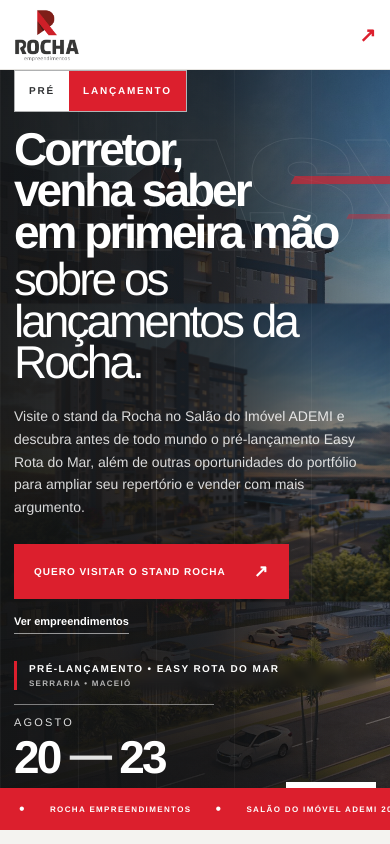
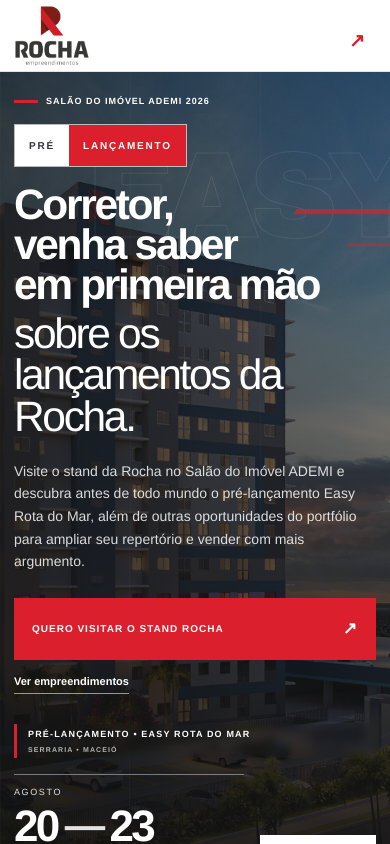
Before and after one commit to diegotbyrro-ui/conviterocha, a Next.js app: page / in a window 390 px wide. Shown: the top 844 px of the page. Built offline with nearby package versions, Linux system fonts and the light colour scheme; no server answers.

Commit message:
Refina layout mobile do convite Rocha

```diff
--- /dev/null
+++ b/app/mobile-fixes.css
@@ -0,0 +1,503 @@
+/* ==========================================================
+   ROCHA — AJUSTES EXCLUSIVOS MOBILE
+   Desktop permanece intacto.
+   ========================================================== */
+
+@media (max-width: 620px) {
+
+  /* =========================
+     HEADER
+     ========================= */
+
+  .siteHeader{
+    height:72px;
+  }
+
+  .headerInner{
+    height:72px;
+    display:grid;
+    grid-template-columns:1fr auto;
+    align-items:center;
+    gap:12px;
+  }
+
+  .siteHeader .brandLogo{
+    transform:none;
+  }
+
+  .brandLogoImage{
+    width:76px;
+    height:auto;
+  }
+
+  .headerEvent{
+    display:none;
+  }
+
+  .headerCta{
+    width:38px;
+    height:38px;
+    padding:0;
+    display:grid;
+    place-items:center;
+    justify-self:end;
+    font-size:0;
+  }
+
+  .headerCta span{
+    font-size:19px;
+    line-height:1;
+  }
+
+
+  /* =========================
+     HERO
+     ========================= */
+
+  .motionHero{
+    height:auto;
+    min-height:0;
+    max-height:none;
+    overflow:hidden;
+  }
+
+  .heroInner{
+    height:auto;
+    min-height:0;
+
+    display:flex;
+    flex-direction:column;
+
+    justify-content:flex-start;
+    align-items:stretch;
+
+    padding-top:24px;
+    padding-bottom:94px;
+  }
+
+  .heroCopy{
+    width:100%;
+    max-width:none;
+  }
+
+
+  /* =========================
+     IMAGEM DO EASY
+     ========================= */
+
+  .heroPhoto{
+    background:
+      #252729
+      url('/easy-rota-01.jpg')
+      58% center / cover
+      no-repeat;
+  }
+
+  /*
+    No desktop continuamos usando o IMG original.
+    No celular escondemos o IMG e usamos o background,
+    permitindo um enquadramento melhor do prédio.
+  */
+
+  .heroPhoto img{
+    opacity:0;
+    animation:none;
+  }
+
+  .heroShade{
+    background:
+      linear-gradient(
+        180deg,
+        rgba(15,16,17,.30) 0%,
+        rgba(15,16,17,.42) 28%,
+        rgba(15,16,17,.65) 63%,
+        rgba(15,16,17,.93) 100%
+      ),
+      linear-gradient(
+        90deg,
+        rgba(15,16,17,.62) 0%,
+        rgba(15,16,17,.12) 100%
+      );
+  }
+
+
+  /* =========================
+     SALÃO DO IMÓVEL ADEMI
+     ========================= */
+
+  .heroKicker{
+    width:100%;
+    max-width:100%;
+
+    display:flex;
+    align-items:center;
+
+    gap:8px;
+    margin:0;
+
+    font-size:9px;
+    line-height:1.2;
+    letter-spacing:.11em;
+
+    white-space:nowrap;
+  }
+
+  .heroKicker i{
+    display:block;
+    width:24px;
+    min-width:24px;
+    height:3px;
+
+    flex:0 0 24px;
+  }
+
+
+  /* =========================
+     PRÉ-LANÇAMENTO
+     ========================= */
+
+  .prelaunchBadge{
+    height:43px;
+    margin-top:17px;
+  }
+
+  .prelaunchBadge span,
+  .prelaunchBadge strong{
+    padding:0 14px;
+    font-size:10px;
+  }
+
+
+  /* =========================
+     TÍTULO PRINCIPAL
+     ========================= */
+
+  .heroCopy h1{
+    margin:18px 0 22px;
+
+    font-size:clamp(41px,10.9vw,48px);
+    line-height:.94;
+    letter-spacing:-.055em;
+  }
+
+  .heroCopy h1 em{
+    margin-top:8px;
+    line-height:.98;
+  }
+
+
+  /* =========================
+     TEXTO
+     ========================= */
+
+  .heroCopy p{
+    width:100%;
+    max-width:100%;
+
+    margin:0;
+
+    font-size:14px;
+    line-height:1.62;
+  }
+
+
+  /* =========================
+     BOTÕES
+     ========================= */
+
+  .heroActions{
+    width:100%;
+
+    display:flex;
+    flex-direction:column;
+    align-items:flex-start;
+
+    gap:15px;
+    margin-top:25px;
+  }
+
+  .heroActions .primaryCta{
+    width:100%;
+    min-height:62px;
+
+    justify-content:space-between;
+
+    padding:17px 18px;
+  }
+
+  .heroActions .ghostCta{
+    width:auto;
+  }
+
+
+  /* =========================
+     BLOCO EASY / DATA / STAND
+     ========================= */
+
+  .heroSide{
+    width:100%;
+
+    margin:30px 0 0;
+
+    display:grid;
+
+    grid-template-columns:
+      minmax(0,1fr)
+      116px;
+
+    gap:16px;
+
+    align-items:end;
+  }
+
+
+  /* EASY ROTA DO MAR */
+
+  .heroProductTag{
+    grid-column:1 / -1;
+
+    width:100%;
+    margin:0;
+
+    padding:4px 0 4px 11px;
+
+    border-left:3px solid var(--red);
+  }
+
+  .heroProductTag span{
+    font-size:9px;
+    line-height:1.35;
+    letter-spacing:.13em;
+  }
+
+  .heroProductTag b{
+    font-size:7px;
+    line-height:1.3;
+  }
+
+
+  /* =========================
+     DATA
+     ========================= */
+
+  .heroDate{
+    min-width:0;
+
+    padding:12px 0 0;
+
+    border-left:0;
+    border-top:
+      1px solid rgba(255,255,255,.42);
+  }
+
+  .heroDate small{
+    font-size:9px;
+    letter-spacing:.18em;
+  }
+
+  .heroDate strong{
+    display:flex;
+    align-items:center;
+
+    gap:7px;
+
+    margin:7px 0 10px;
+
+    font-size:44px;
+    line-height:.92;
+  }
+
+  .dateRange i{
+    transform:translateY(-1px);
+  }
+
+  .heroDate > span{
+    display:block;
+
+    font-size:12px;
+    line-height:1.45;
+  }
+
+
+  /* =========================
+     STAND ROCHA
+     ========================= */
+
+  .heroStand{
+    width:116px;
+    min-width:116px;
+    min-height:58px;
+
+    margin:0;
+
+    padding:11px 12px;
+
+    justify-self:end;
+    align-self:end;
+
+    display:flex;
+    flex-direction:column;
+
+    justify-content:center;
+    align-items:flex-start;
+
+    gap:4px;
+  }
+
+  .heroStand span{
+    font-size:7px;
+  }
+
+  .heroStand strong{
+    font-size:15px;
+  }
+
+
+  /* =========================
+     MOTION — EASY
+     ========================= */
+
+  .heroGiantWord{
+    top:70px;
+    right:-31px;
+
+    font-size:122px;
+    line-height:.8;
+
+    letter-spacing:-.08em;
+
+    opacity:.28;
+
+    -webkit-text-stroke:
+      1px rgba(255,255,255,.30);
+
+    animation:
+      mobileEasyFloat
+      7s
+      ease-in-out
+      infinite
+      alternate;
+  }
+
+  @keyframes mobileEasyFloat{
+
+    from{
+      transform:
+        translate3d(8px,0,0);
+    }
+
+    to{
+      transform:
+        translate3d(-8px,6px,0);
+    }
+
+  }
+
+
+  /* LINHAS VERMELHAS */
+
+  .heroLine--one{
+    width:112px;
+    height:5px;
+
+    right:-15px;
+    top:137px;
+
+    opacity:.85;
+  }
+
+  .heroLine--two{
+    width:58px;
+    height:3px;
+
+    right:-5px;
+    top:171px;
+
+    opacity:.72;
+  }
+
+  .heroLine--three{
+    display:none;
+  }
+
+  .heroRing{
+    display:none;
+  }
+
+
+  /* =========================
+     GRID DECORATIVO
+     ========================= */
+
+  .heroGrid{
+    opacity:.12;
+    grid-template-columns:
+      repeat(3,1fr);
+  }
+
+
+  /* =========================
+     TICKER
+     ========================= */
+
+  .motionTicker{
+    height:42px;
+  }
+
+  .tickerTrack{
+    font-size:8px;
+    gap:20px;
+  }
+
+
+  /* =========================
+     PROJETOS
+     ========================= */
+
+  .projectsSection{
+    padding-top:76px;
+  }
+
+  .projectsHead h2,
+  .venueCopy h2,
+  .formIntro h2{
+    font-size:40px;
+  }
+
+  .projectMedia{
+    min-height:310px;
+  }
+
+
+  /* Easy dentro da galeria */
+
+  .projectCard:first-child .projectSlide{
+    object-position:center center;
+  }
+
+
+  /* =========================
+     FORMULÁRIO
+     ========================= */
+
+  .formCard{
+    padding:28px 20px;
+  }
+
+  .twoCols{
+    grid-template-columns:1fr;
+  }
+
+
+  /* =========================
+     SEGURANÇA CONTRA OVERFLOW
+     ========================= */
+
+  .motionHero,
+  .heroInner,
+  .heroCopy,
+  .heroSide{
+    max-width:100%;
+  }
+
+}
```
Also changed, not shown: app/layout.tsx (+22 -5 lines).
